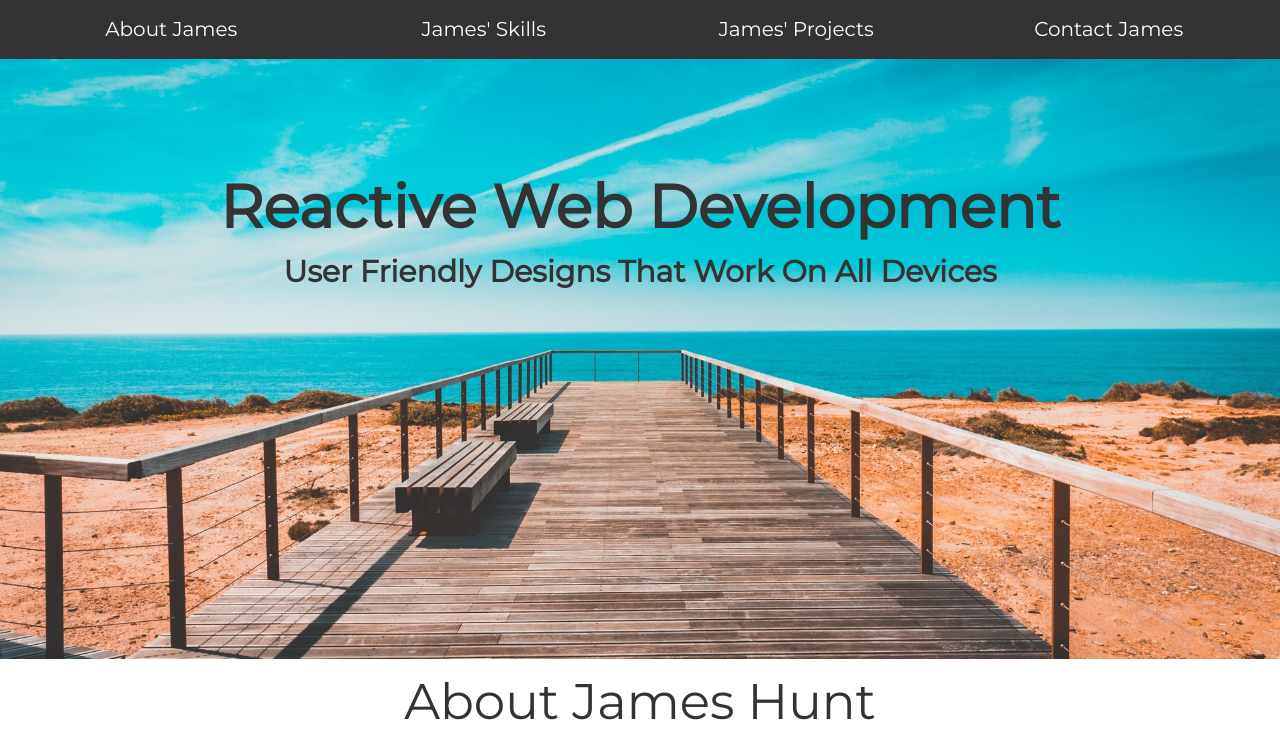
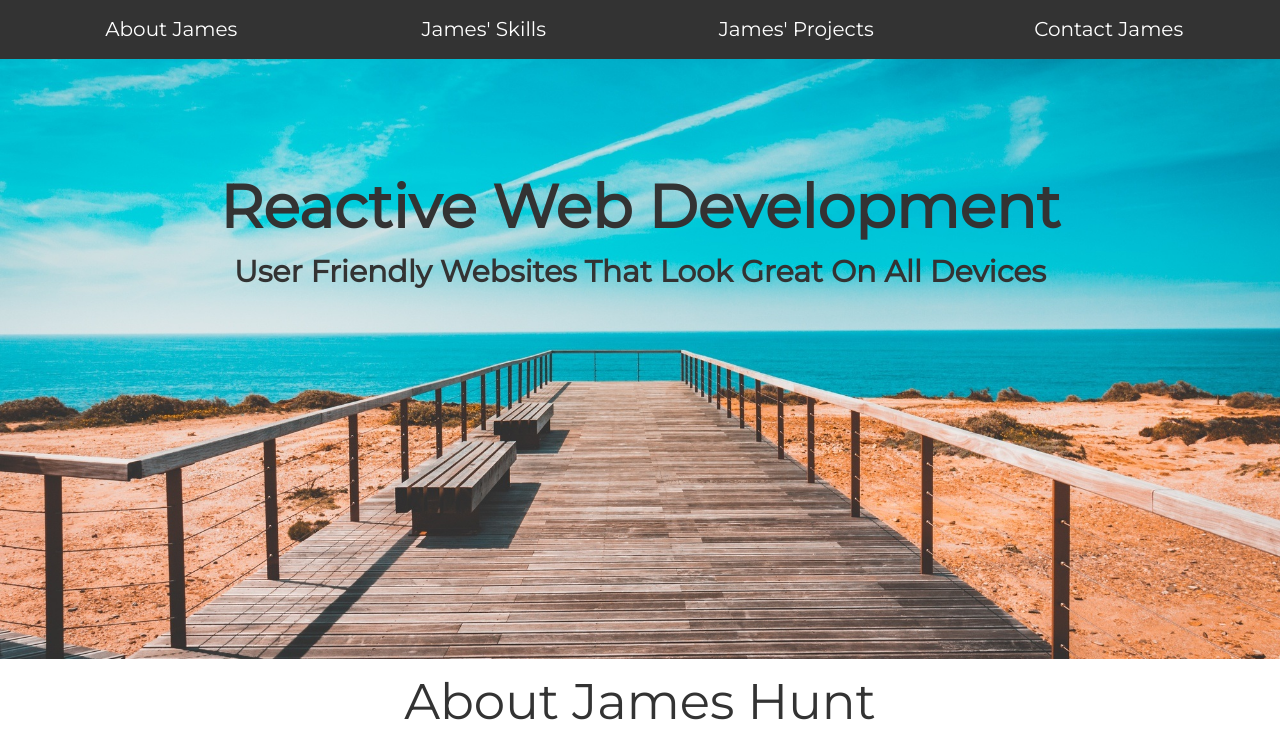
Before and after one commit to JamesHuntCode/JamesHuntCode, a plain HTML site: page index.html in a window 1280 px wide. Shown: the top 741 px of the page. Drawn offline with nearby package versions, Linux system fonts and the light colour scheme.

Commit message:
reverted back a couple things
now using old method used for element within viewport tracking.

Works better - less bugs.

```diff
--- a/index.html
+++ b/index.html
@@ -60,7 +60,7 @@
             <div id="stunning-websites" class="image-stack">
                 <div id="website-slide-content" class="slideshow-content">
                     <h1>Reactive Web Development</h1>
-                    <h3>User Friendly Designs That Work On All Devices</h3>
+                    <h3>User Friendly Websites That Look Great On All Devices</h3>
                 </div>
             </div>
             <!-- SLIDESHOW CONTROLS -->
@@ -333,7 +333,7 @@
                 </div>
             </div>
             <p id="src-code">
-                source code for this website can be found on James' <a id="src-code-link" target="_blank" href="https://github.com/JamesHuntCode/JamesHuntCode">GitHub account</a>
+                source code for this website can be found on James' <a id="src-code-link" target="_blank" href="https://github.com/JamesHuntCode/JamesHuntCode">GitHub</a>
             </p>
         </div>
         <!-- END OF FOOTER -->
--- a/javascript/script.js
+++ b/javascript/script.js
@@ -28,14 +28,11 @@ $(document).ready(function() {
 
     // Method to check if a certain element is visible by the user
     var checkIfOnScreen = function(elem) {
-        var element = elem;
-        var viewport = $(window);
+        var currentPos = elem.offset();
+        var currentTop = currentPos.top - $(window).scrollTop();
+        var screenHeight = $(window).height();
 
-        var docViewBottom = viewport.scrollTop() + viewport.height();
-
-        var elemTop = element.offset().top;
-
-        return (elemTop >= docViewBottom);
+        return (currentTop > screenHeight) ? false : true;
     }
 
     var slideshowNotVisible = function() {
```
